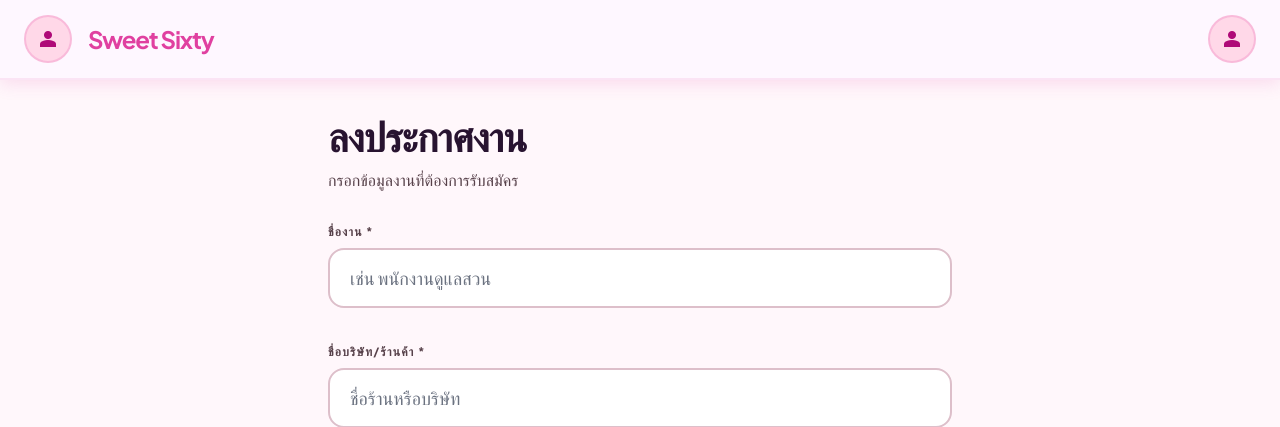
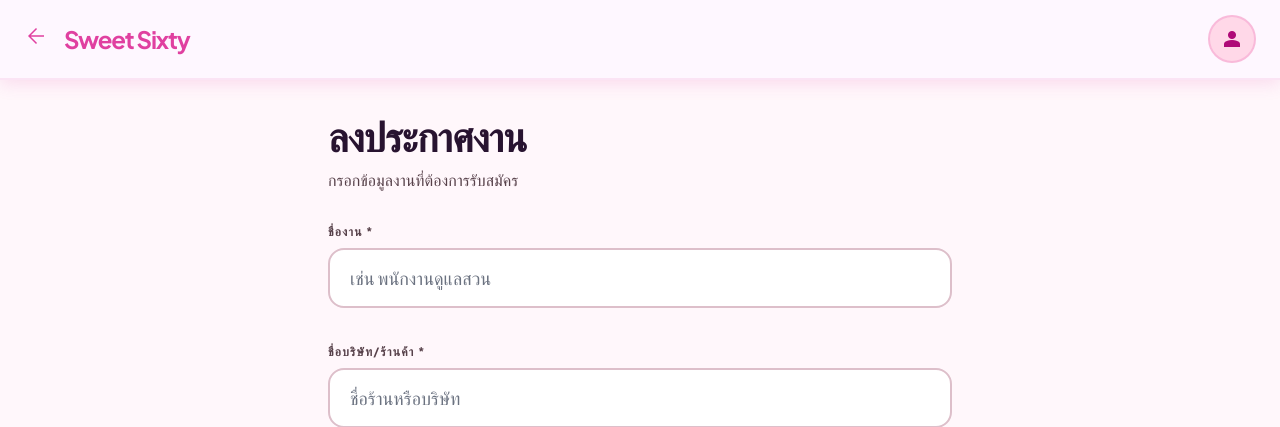
Before and after one commit to paiepor/sweet60, a Django app: page /create-job/ in a window 1280 px wide. Shown: the top 427 px of the page. Run offline with Django 5.2, Linux system fonts and the light colour scheme; the visitor is signed in with stand-in values (Sample User, id 1); some libraries are stand-ins or nearby versions.

Commit message:
Refactor header navigation for improved back navigation and avatar display

```diff
--- a/templates/create_job.html
+++ b/templates/create_job.html
@@ -29,14 +29,14 @@
 
 <header class="bg-[#fef7ff] flex justify-between items-center px-6 h-20 w-full top-0 border-b-2 border-[#e040a0]/10 shadow-[0_4px_16px_rgba(224,64,160,0.15)] sticky z-50">
     <div class="flex items-center gap-4">
-        <a href="{% url 'profile' %}" class="w-12 h-12 rounded-full bg-primary-fixed border-2 border-[#e040a0]/20 overflow-hidden flex items-center justify-center cursor-pointer hover:opacity-80 transition-opacity">
-            {% if current_avatar %}<img src="{{ current_avatar }}" class="w-full h-full object-cover" alt=""/>{% else %}<span class="material-symbols-outlined text-primary" style="font-variation-settings:'FILL' 1">person</span>{% endif %}
+        <a onclick="history.back()" class="text-[#e040a0] hover:scale-105 transition-transform duration-300 bouncy-spring">
+            <span class="material-symbols-outlined">arrow_back</span>
         </a>
         <h1 class="text-[#e040a0] font-black text-2xl tracking-tighter font-['Plus_Jakarta_Sans']">Sweet Sixty</h1>
     </div>
-    <a href="{% url 'profile' %}" class="w-12 h-12 rounded-full bg-primary-fixed border-2 border-[#e040a0]/20 flex items-center justify-center">
-        <span class="material-symbols-outlined text-primary" style="font-variation-settings:'FILL' 1">person</span>
-    </a>
+    <a href="{% url 'profile' %}" class="w-12 h-12 rounded-full bg-primary-fixed border-2 border-[#e040a0]/20 overflow-hidden flex items-center justify-center cursor-pointer hover:opacity-80 transition-opacity">
+            {% if current_avatar %}<img src="{{ current_avatar }}" class="w-full h-full object-cover" alt=""/>{% else %}<span class="material-symbols-outlined text-primary" style="font-variation-settings:'FILL' 1">person</span>{% endif %}
+        </a>
 </header>
 
 <main class="px-6 py-8 max-w-2xl mx-auto">
```
